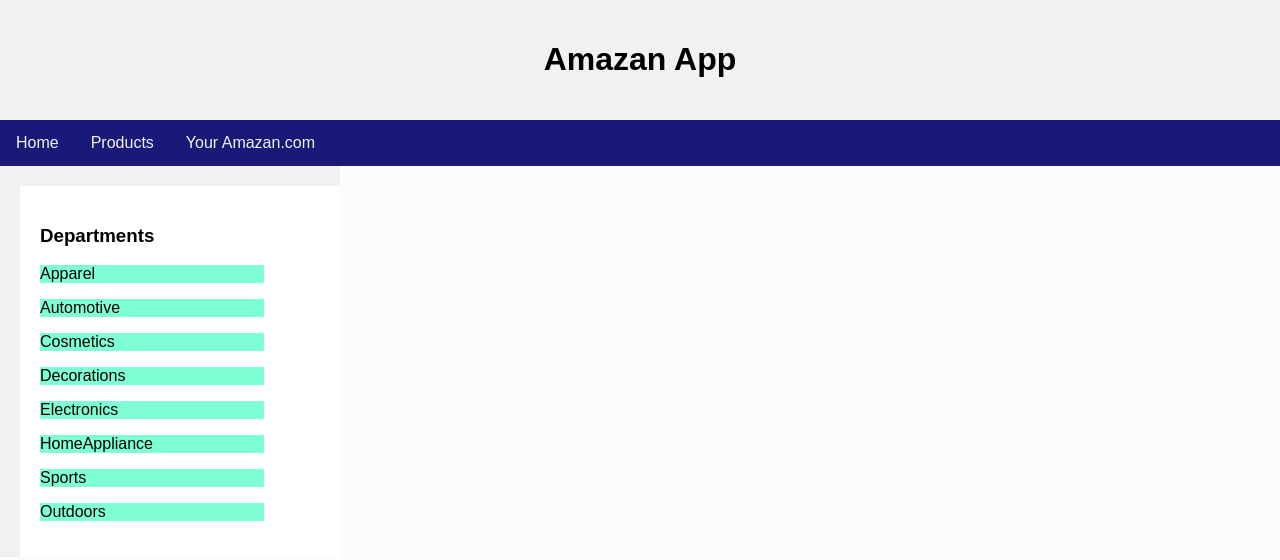
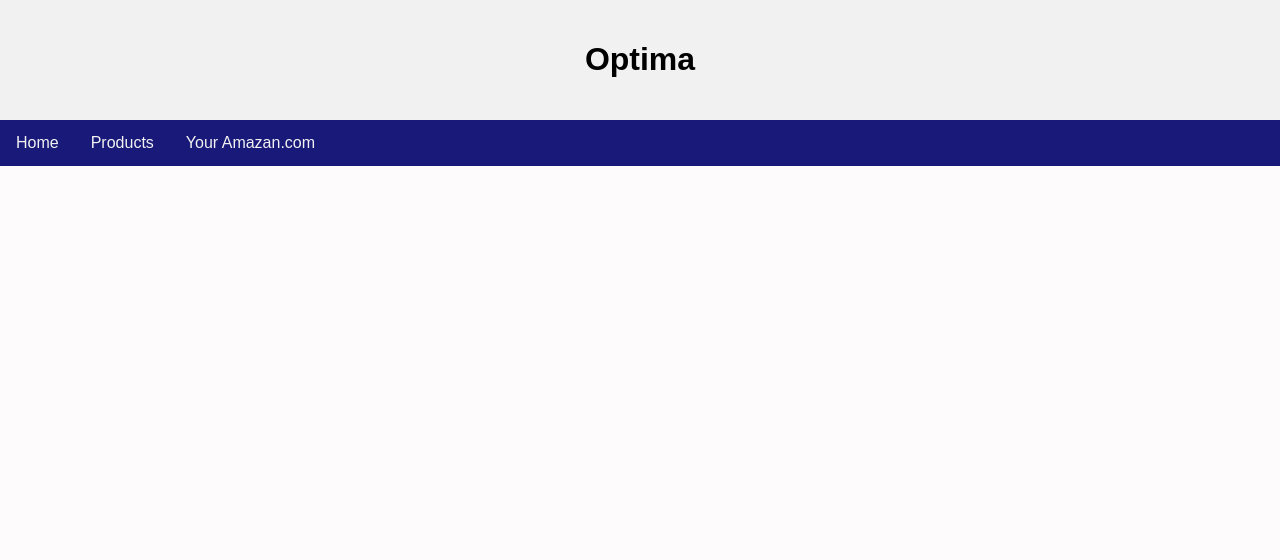
Before and after one commit to haniffaraz/AmazanFrontEnd, a React (Create React App) app: page / in a window 1280 px wide. Shown: the top 560 px of the page. Built offline with nearby package versions, Linux system fonts and the light colour scheme.

Commit message:
add index.css

```diff
--- a/src/components/Page.js
+++ b/src/components/Page.js
@@ -6,7 +6,7 @@ class Page extends React.Component {
     return (
 
         <div class="header">
-          <h1>Amazan App</h1>
+          <h1>Optima</h1>
 
         </div>
 
--- a/src/components/ProductCard.js
+++ b/src/components/ProductCard.js
@@ -4,6 +4,7 @@ class ProductCard extends Component {
   render() {
     return (
       <div>
+
       </div>
 
 )
--- a/src/components/ProductList.js
+++ b/src/components/ProductList.js
@@ -5,21 +5,9 @@ class ProductList extends Component {
   render() {
     return (
       <div>
-      <div class="rightcolumn">
-        <div class="card">
-      <h3>Departments</h3>
-      <div class="deptlist"><p>Apparel</p></div>
-      <div class="deptlist"><p>Automotive</p></div>
-      <div class="deptlist"><p>Cosmetics</p></div>
-      <div class="deptlist"><p>Decorations</p></div>
-      <div class="deptlist"><p>Electronics</p></div>
-      <div class="deptlist"><p>HomeAppliance</p></div>
-      <div class="deptlist"><p>Sports</p></div>
-      <div class="deptlist"><p>Outdoors</p></div>
-    </div>
+
         <ProductCard />
   </div>
-</div>
     );
   }
 }
```
Also changed, not shown: src/components/SearchBar.js (+0 -10 lines).
